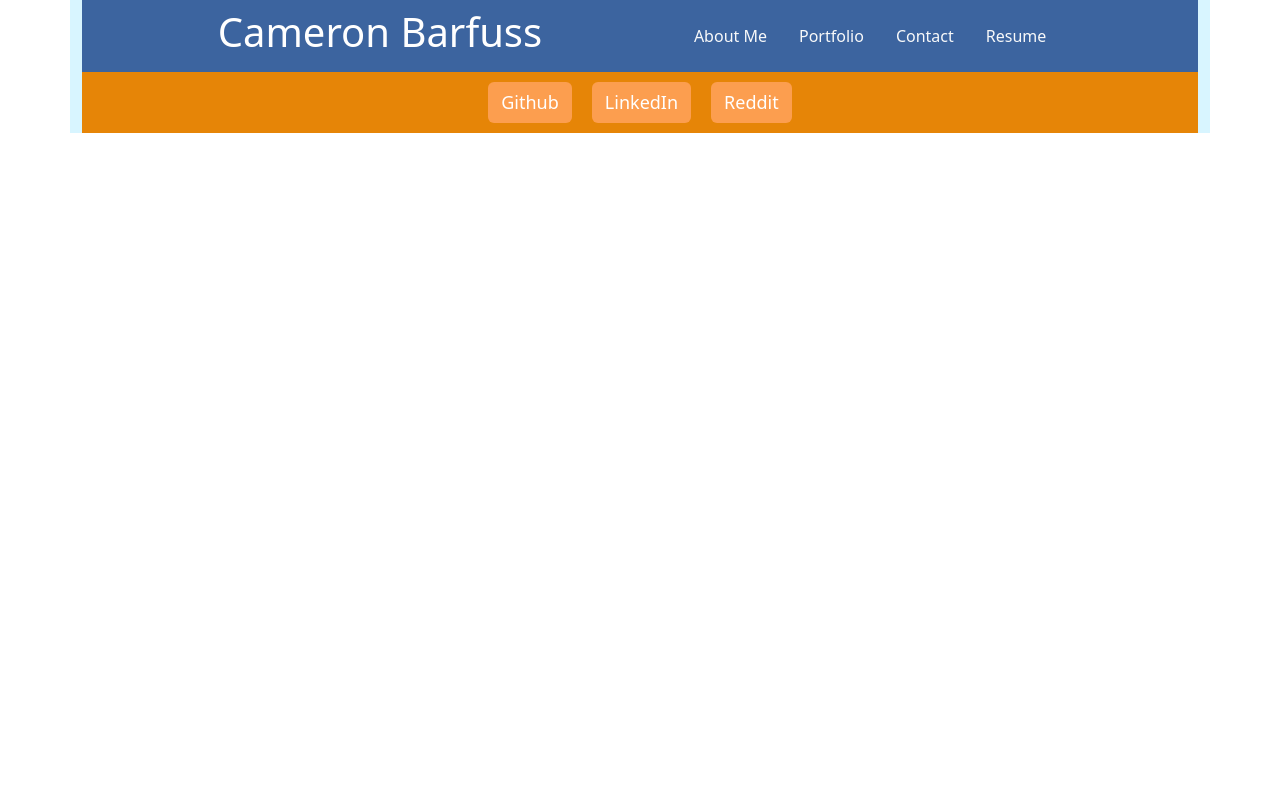
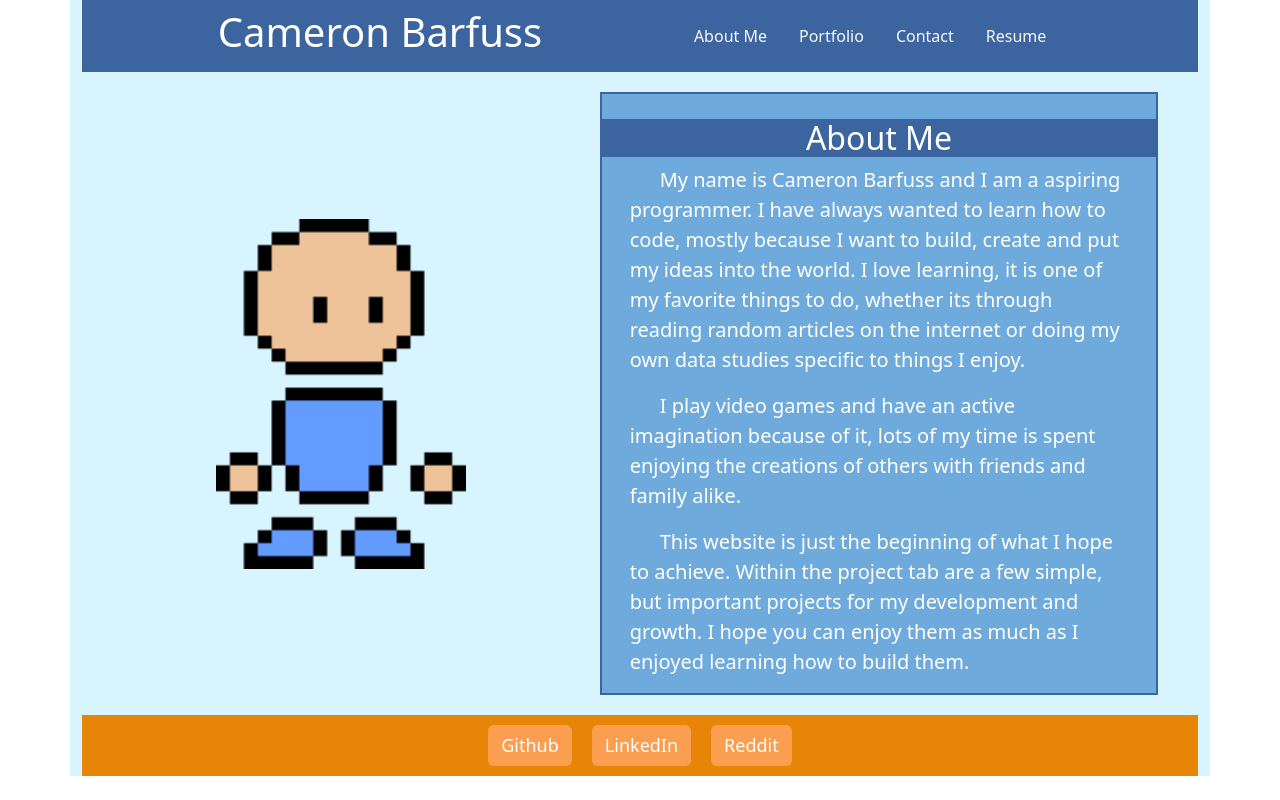
Before and after one commit to Runnerrupert/My-Portfolio, a React (Vite) app: page / in a window 1280 px wide. Built offline with nearby package versions, Linux system fonts and the light colour scheme.

Commit message:
Add image back in for bug fix purposes

```diff
--- a/src/main.jsx
+++ b/src/main.jsx
@@ -16,6 +16,10 @@ const router = createBrowserRouter([
     element: <App />,
     errorElement: <Error />,
     children: [
+      {
+        path: '/',
+        element: <AboutMe />,
+      },
       {
         path: '/AboutMe',
         element: <AboutMe />,
--- a/src/pages/AboutMe.jsx
+++ b/src/pages/AboutMe.jsx
@@ -1,10 +1,10 @@
 import "../App.css";
-
+import Lilguy from "../assets/images/lilguy.png"
 
 export default function AboutMe() {
     return (
         <div className="about-container">
-            <img alt="Profile Image"/>
+            <img src={Lilguy} alt="Profile Image"/>
             <div className="about-content">
                 <h2>About Me</h2>
                 <p>My name is Cameron Barfuss and I am a aspiring programmer. I have always wanted to learn how to code, mostly because I want to build, create and put my ideas into the world. I love learning, it is one of my favorite things to do, whether its through reading random articles on the internet or doing my own data studies specific to things I enjoy. </p>
--- a/src/pages/Contact.jsx
+++ b/src/pages/Contact.jsx
@@ -2,6 +2,7 @@ import "../App.css";
 
 export default function Contact() {
 
+    // Function to check if everything is filled out and correct upon pressing the submit button
     const handleFormSubmit = (event) => {
         const usersName = document.getElementById("name");
         const emailAddress = document.getElementById("email");
@@ -15,6 +16,7 @@ export default function Contact() {
             return re.test(String(email).toLowerCase());
         };
 
+        // Checks if there is anything within the different inputs
         if (!usersName.value) {
             errorMessage.innerHTML = "Please completely fill out the form.";
         } else if (!validateEmail(emailAddress.value)) {
```
Also changed, not shown: src/assets/images/lilguy.png (added).
